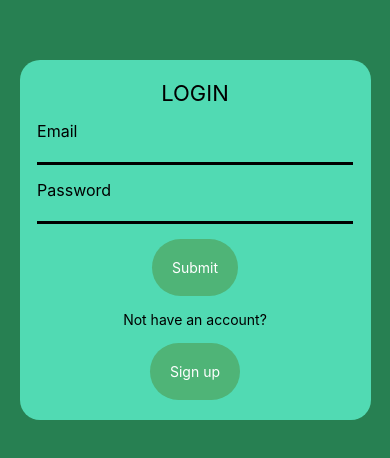
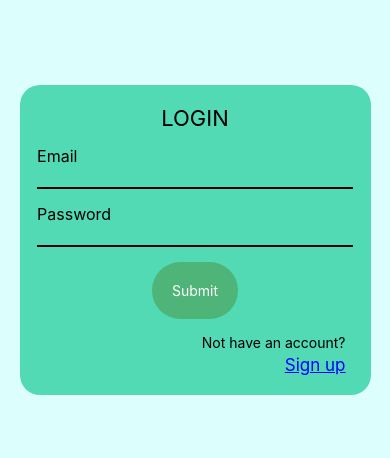
Before and after one commit to brunogperez/PF_ReactNative_PerezBruno, a React Native app: screen /Shop in a window 390 px wide. Shown: the part 182-640 px from the top of the page. Built offline with nearby package versions, Linux system fonts and the light colour scheme.

Commit message:
fix css LoginScreen y SignUpScreen, borrado de counterSlice y manejo de counter con cartSlice

```diff
--- a/src/components/InputForm.jsx
+++ b/src/components/InputForm.jsx
@@ -55,8 +55,8 @@ const styles = StyleSheet.create({
   input: {
     width: '90%',
     borderWidth: 0,
-    borderBottomWidth: 3,
-    borderBottomColor: colors.teal400,
+    borderBottomWidth: 2,
+    borderBottomColor: colors.Black,
     padding: 2,
 
     fontSize: 14,
--- a/src/features/counter/counterSlice.js
+++ /dev/null
@@ -1,23 +0,0 @@
-import { createSlice } from '@reduxjs/toolkit'
-
-export const counterSlice = createSlice({
-  name: 'counter',
-  initialState: {
-    value: 0
-  },
-  reducers: {
-    increment: state => {
-      state.value += 1
-    },
-    decrement: state => {
-      state.value -= 1
-    },
-    reset: state => {
-      state.value = 0
-    }
-  }
-})
-
-export const { increment, decrement, reset } = counterSlice.actions
-
-export default counterSlice.reducer
--- a/src/screens/LoginScreen.jsx
+++ b/src/screens/LoginScreen.jsx
@@ -1,12 +1,11 @@
-import { Pressable, StyleSheet, Text, View } from "react-native"
-import React, { useState, useEffect } from "react"
-import { colors } from "../constants/colors"
-import InputForm from "../components/InputForm"
-
-import { useSignInMutation } from "../services/authService"
-import { setUser } from "../features/auth/authSlice"
-import { useDispatch } from "react-redux"
-import ButtonCustom from "../components/ButtonCustom"
+import { Pressable, StyleSheet, Text, View } from 'react-native'
+import React, { useState, useEffect } from 'react'
+import { colors } from '../constants/colors'
+import InputForm from '../components/InputForm'
+import { useSignInMutation } from '../services/authService'
+import { setUser } from '../features/auth/authSlice'
+import { useDispatch } from 'react-redux'
+import ButtonCustom from '../components/ButtonCustom'
 
 const LoginScreen = ({ navigation }) => {
 
@@ -21,8 +20,8 @@ const LoginScreen = ({ navigation }) => {
   const [password, setPassword] = useState()
 
   //Estados para manejar los errores al ingresar datos en los inputs
-  const [errorEmail, setErrorEmail] = useState("")
-  const [errorPassword, setErrorPassword] = useState("")
+  const [errorEmail, setErrorEmail] = useState('')
+  const [errorPassword, setErrorPassword] = useState('')
 
   //Función effect para despachar los datos a redux si el resultado es success
   useEffect(() => {
@@ -38,10 +37,13 @@ const LoginScreen = ({ navigation }) => {
 
   //Función para manejar el submit del form
   const onSubmit = () => {
-    try {
 
-      setErrorEmail("")
-      setErrorPassword("")
+    triggerSignIn({ email, password })
+
+      /* try {
+
+        setErrorEmail('')
+        setErrorPassword('')
 
         //Validación de datos por medio de la librería YUP
         const validation = signupSchema.validateSync({ email, password })
@@ -52,42 +54,46 @@ const LoginScreen = ({ navigation }) => {
       } catch (error) {
 
         switch (error.path) {
-        case "email":
+          case 'email':
             setErrorEmail(error.message)
             break
-        case "password":
+          case 'password':
             setErrorPassword(error.message)
 
           default:
             break
         }
-    }
+      } */
   }
 
   return (
     <View style={styles.main}>
       <View style={styles.container}>
+        <View style={styles.containerForm}>
           <Text style={styles.title}>LOGIN</Text>
           <InputForm
-          label={"Email"}
+            label={'Email'}
             onChange={setEmail}
             error={errorEmail}
           />
           <InputForm
-          label={"Password"}
+            label={'Password'}
             onChange={setPassword}
             error={errorPassword}
             isSecure={true}
           />
           <ButtonCustom onPress={onSubmit} >
-          <Text style={styles.subLink}>
+            <Text style={styles.submitbtn}>
               Submit
             </Text>
           </ButtonCustom>
+        </View>
+        <View style={styles.containerRedirect}>
           <Text style={styles.sub}>Not have an account?</Text>
-        <ButtonCustom onPress={() => navigation.navigate("SignUp")}>
+          <Pressable onPress={() => navigation.navigate('SignUp')}>
             <Text style={styles.subLink}>Sign up</Text>
-        </ButtonCustom>
+          </Pressable>
+        </View>
       </View>
     </View>
   )
@@ -97,32 +103,47 @@ export default LoginScreen
 
 const styles = StyleSheet.create({
   main: {
-    width: "100%",
-    height: "100%",
-    justifyContent: "center",
-    alignItems: "center",
-
-    backgroundColor: colors.SeaGreen,
+    width: '100%',
+    height: '100%',
+    justifyContent: 'center',
+    alignItems: 'center',
+    backgroundColor: colors.MintGreen,
   },
   container: {
-    width: "90%",
-    flexDirection: "column",
-    justifyContent: "center",
-    alignItems: "center",
+    width: '90%',
+    flexDirection: 'column',
+    justifyContent: 'center',
     backgroundColor: colors.Turquoise,
     gap: 15,
     paddingVertical: 20,
     borderRadius: 20,
+  },
+  containerForm: {
+    flexDirection: 'column',
+    justifyContent: 'center',
+    alignItems: 'center',
+    width: '100%',
+    gap: 15
+  },
+  containerRedirect: {
+    gap: 4,
+    alignItems: 'flex-end',
+    marginHorizontal: 25
   },
   title: {
     fontSize: 22,
   },
   sub: {
     fontSize: 14,
-    color: "black",
+    color: 'black',
   },
-  subLink: {
+  submitbtn: {
     fontSize: 14,
     color: colors.textLight,
   },
+  subLink: {
+    fontSize: 17,
+    color: 'blue',
+    textDecorationLine: 'underline'
+  },
 })
--- a/src/screens/SignUpScreen.jsx
+++ b/src/screens/SignUpScreen.jsx
@@ -1,23 +1,22 @@
-import { Pressable, StyleSheet, Text, View } from "react-native"
-import React, { useEffect, useState } from "react"
-import { useDispatch } from "react-redux"
-import { isAtLeastSixCharacters, isValidEmail } from "../validations/auth"
-import { colors } from "../constants/colors"
-import { useSignUpMutation } from "../services/authService"
-import { signupSchema } from "../validations/authSchema"
-import ButtonCustom from "../components/ButtonCustom"
-import InputForm from "../components/InputForm"
-import { setUser } from "../features/auth/authSlice"
+import { Pressable, StyleSheet, Text, View } from 'react-native'
+import  { useEffect, useState } from 'react'
+import { useDispatch } from 'react-redux'
+import { colors } from '../constants/colors'
+import { useSignUpMutation } from '../services/authService'
+import { signupSchema } from '../validations/authSchema'
+import { setUser } from '../features/auth/authSlice'
+import ButtonCustom from '../components/ButtonCustom'
+import InputForm from '../components/InputForm'
 
 
 const SignupScreen = ({ navigation }) => {
 
-  const [email, setEmail] = useState("")
-  const [errorMail, setErrorMail] = useState("")
-  const [password, setPassword] = useState("")
-  const [errorPassword, setErrorPassword] = useState("")
-  const [confirmPassword, setconfirmPassword] = useState("")
-  const [errorConfirmPassword, setErrorConfirmPassword] = useState("")
+  const [email, setEmail] = useState('')
+  const [errorMail, setErrorMail] = useState('')
+  const [password, setPassword] = useState('')
+  const [errorPassword, setErrorPassword] = useState('')
+  const [confirmPassword, setconfirmPassword] = useState('')
+  const [errorConfirmPassword, setErrorConfirmPassword] = useState('')
 
   const dispatch = useDispatch()
 
@@ -38,24 +37,24 @@ const SignupScreen = ({ navigation }) => {
 
     try {
 
-      setErrorMail("")
-      setErrorPassword("")
-      setErrorConfirmPassword("")
+      setErrorMail('')
+      setErrorPassword('')
+      setErrorConfirmPassword('')
       const validation = signupSchema.validateSync({ email, password, confirmPassword })
       triggerSignUp({ email, password, returnSecureToken: true })
 
     } catch (err) {
 
-      console.log("Entro al signup del error")
+      console.log('Entro al signup del error')
       console.log(err.path)
       console.log(err.message)
       switch (err.path) {
-        case "email":
+        case 'email':
           setErrorMail(err.message)
           break
-        case "password":
+        case 'password':
           setErrorPassword(err.message)
-        case "confirmPassword":
+        case 'confirmPassword':
           setErrorConfirmPassword(err.message)
         default:
           break
@@ -66,29 +65,33 @@ const SignupScreen = ({ navigation }) => {
   return (
     <View style={styles.main}>
       <View style={styles.container}>
-        <Text style={styles.title}>Signup</Text>
-        <InputForm label={"email"} onChange={setEmail} error={errorMail} />
+        <View style={styles.containerForm}>
+          <Text style={styles.title}>SIGN UP</Text>
+          <InputForm label={'Email'} onChange={setEmail} error={errorMail} />
           <InputForm
-          label={"password"}
+            label={'Password'}
             onChange={setPassword}
             error={errorPassword}
             isSecure={true}
           />
           <InputForm
-          label={"confirm password"}
+            label={'Confirm password'}
             onChange={setconfirmPassword}
             error={errorConfirmPassword}
             isSecure={true}
           />
           <ButtonCustom onPress={onSubmit} >
-          <Text>
-            Send
+            <Text style={styles.submitbtn}>
+              Submit
             </Text>
           </ButtonCustom>
+        </View>
+        <View style={styles.containerRedirect}>
           <Text style={styles.sub}>Already have an account?</Text>
-        <Pressable onPress={() => navigation.navigate("Login")}>
+          <Pressable onPress={() => navigation.navigate('Login')}>
             <Text style={styles.subLink}>Login</Text>
           </Pressable>
+        </View>
       </View>
     </View>
   )
@@ -98,20 +101,33 @@ export default SignupScreen
 
 const styles = StyleSheet.create({
   main: {
-    width: "100%",
-    height: "100%",
-    justifyContent: "center",
-    alignItems: "center",
+    width: '100%',
+    height: '100%',
+    justifyContent: 'center',
+    alignItems: 'center',
+    backgroundColor: colors.MintGreen,
   },
   container: {
-    width: "90%",
-    flexDirection: "column",
-    justifyContent: "center",
-    alignItems: "center",
-    backgroundColor: colors.platinum,
+    width: '90%',
+    flexDirection: 'column',
+    justifyContent: 'center',
+
+    backgroundColor: colors.Turquoise,
     gap: 15,
     paddingVertical: 20,
-    borderRadius: 10,
+    borderRadius: 20,
+  },
+  containerForm: {
+    flexDirection: 'column',
+    justifyContent: 'center',
+    alignItems: 'center',
+    width: '100%',
+    gap: 15
+  },
+  containerRedirect: {
+    gap: 4,
+    alignItems: 'flex-end',
+    marginHorizontal: 25
   },
   title: {
     fontSize: 22,
@@ -120,11 +136,15 @@ const styles = StyleSheet.create({
   sub: {
     fontSize: 14,
 
-    color: "black",
+    color: 'black',
+  },
+  submitbtn: {
+    fontSize: 14,
+    color: colors.textLight,
   },
   subLink: {
-    fontSize: 14,
-
-    color: "blue",
+    fontSize: 17,
+    textDecorationLine: 'underline',
+    color: 'blue',
   },
 })
--- a/src/store/index.js
+++ b/src/store/index.js
@@ -1,5 +1,4 @@
 import { configureStore } from '@reduxjs/toolkit'
-import counterReducer from '../features/counter/counterSlice'
 import shopReducer from '../features/shop/shopSlice'
 import cartReducer from '../features/cart/cartSlice'
 import globalReducer from '../features/global/globalSlice'
@@ -11,7 +10,6 @@ import { authApi } from '../services/authService'
 
 const store = configureStore({
   reducer: {
-    counterReducer,
     shopReducer,
     cartReducer,
     globalReducer,
```
Also changed, not shown: src/components/CartItem.jsx (+8 -6 lines), src/components/Counter.jsx (+19 -6 lines), src/features/cart/cartSlice.js (+17 -19 lines), src/screens/Cart.jsx (+15 -3 lines). Lines whose indentation alone changed are shown as unchanged.
